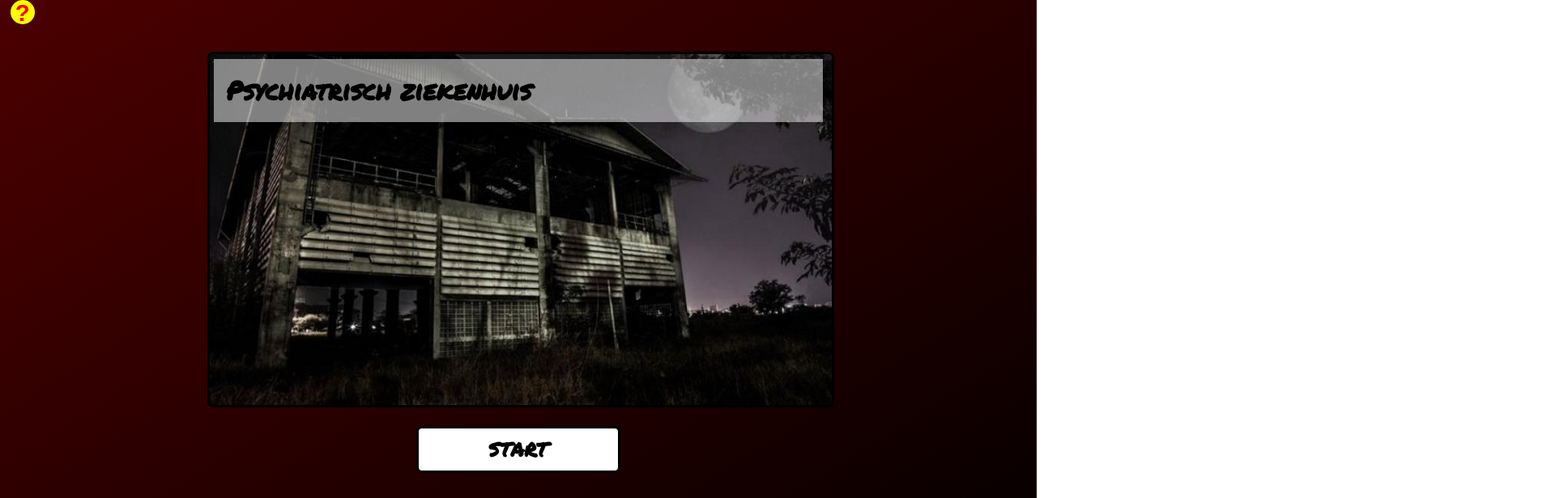
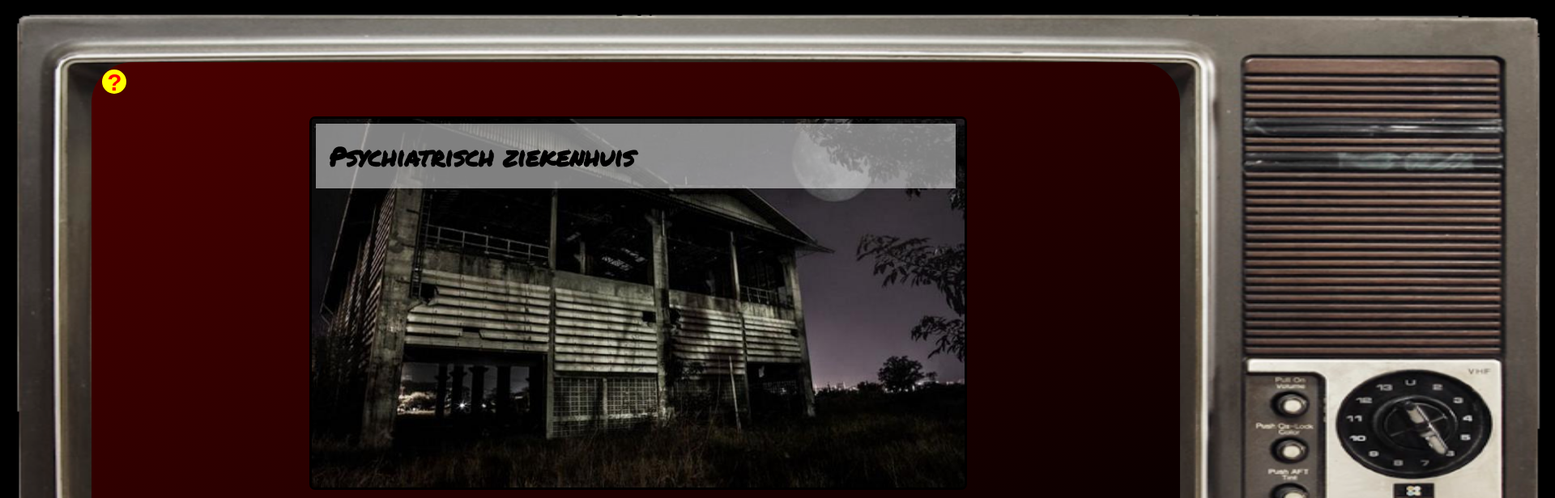
Before and after one commit to Battlebyzone/Interactive-story, a plain HTML site: page index.html in a window 1280 px wide. Shown: the top 616 px of the page at 81% size, 1920 px wide, since content can reach past the window. Drawn offline with Linux system fonts and the light colour scheme.

Commit message:
tv screen toegevoegd

```diff
--- /dev/null
+++ b/HTML/Start.html
@@ -0,0 +1,32 @@
+<!DOCTYPE html>
+<html lang="en">
+<head>
+	<meta charset="UTF-8">
+	<title>Interactive-story</title>
+	<link rel="stylesheet" type="text/css" href="../stylesheet.css">
+	<link href='https://fonts.googleapis.com/css?family=Righteous|Permanent+Marker' rel='stylesheet' type='text/css'>
+</head>
+<body>
+	<div class="container">
+		<div class="story-section">
+			<img src="../IMG/huis.jpg" alt="Psychiatrisch ziekenhuis">
+			<div class="summary">
+				<h1>Psychiatrisch ziekenhuis</h1>
+			</div>
+		</div>
+		<div class="box-container">
+			<div class="box" onclick="location.href='headache.html';">
+				<h2>START</h2>
+			</div>
+		</div>
+	</div>
+	<div class="hint">
+		<h3>?</h3>
+	</div>
+	<div class="description">
+		<h4>Let op: Deze game bevat audio!</h4>
+	</div>
+	<script src="../Jquery/jquery.min.js"></script>
+	<script src="../Javascript/main.js" type="text/Javascript"></script>
+</body>
+</html>
--- a/index.html
+++ b/index.html
@@ -1,32 +1,14 @@
 <!DOCTYPE html>
-<html lang="en">
-<head>
+<html>
 	<meta charset="UTF-8">
 	<title>Interactive-story</title>
 	<link rel="stylesheet" type="text/css" href="stylesheet.css">
 	<link href='https://fonts.googleapis.com/css?family=Righteous|Permanent+Marker' rel='stylesheet' type='text/css'>
-</head>
-<body>
-	<div class="container">
-		<div class="story-section">
-			<img src="IMG/huis.jpg" alt="Psychiatrisch ziekenhuis">
-			<div class="summary">
-				<h1>Psychiatrisch ziekenhuis</h1>
-			</div>
-		</div>
-		<div class="box-container">
-			<div class="box" onclick="location.href='HTML/headache.html';">
-				<h2>START</h2>
-			</div>
-		</div>
-	</div>
-	<div class="hint">
-		<h3>?</h3>
-	</div>
-	<div class="description">
-		<h4>Let op: Deze game bevat audio!</h4>
-	</div>
-	<script src="Jquery/jquery.min.js"></script>
-	<script src="Javascript/main.js" type="text/Javascript"></script>
+
+<body class="iframe-body">
+
+<iframe class="tv-screen-iframe" src="HTML/Start.html">
+</iframe>
+
 </body>
 </html>
--- a/stylesheet.css
+++ b/stylesheet.css
@@ -143,6 +143,25 @@ h2 {
 	border-radius: 5px 3px 3px 3px;
 }
 
+.tv-screen-iframe {
+	width:70%;
+	height:77%;
+	margin-top: 4%;
+	margin-left:-350px;
+	border:none;
+	border-radius:50px;
+}
+
+.iframe-body {
+	border:none;
+    display: flex;
+    justify-content: center;
+    background-image:url(IMG/OLD-SCHOOL-TV.png);
+    background-size:1920px 942px;
+    background-color:black;
+    width:1920px;
+    height:942px;
+}
 .hidden-p {
 	display: none;
 }
```
Also changed, not shown: HTML/butthen.html (+1 -1 lines), IMG/OLD-SCHOOL-TV.png (added), 1 other file.
